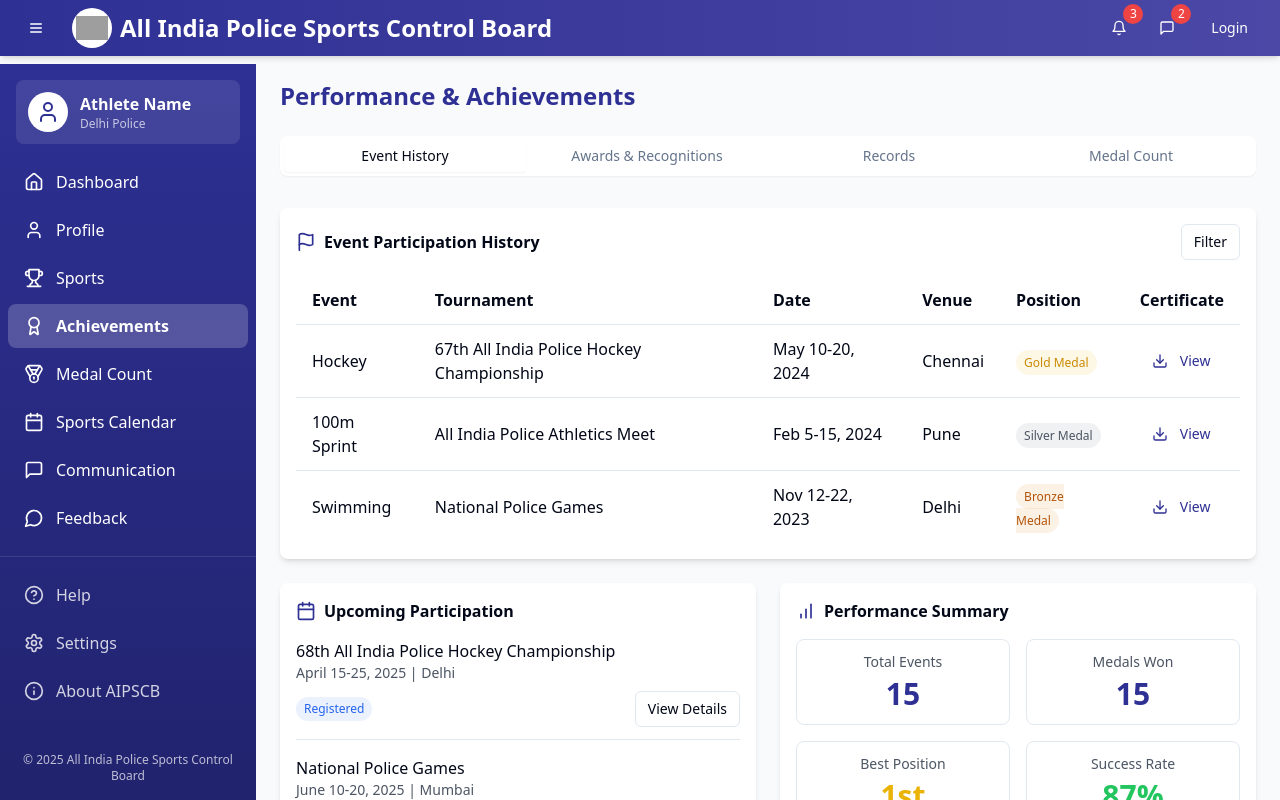
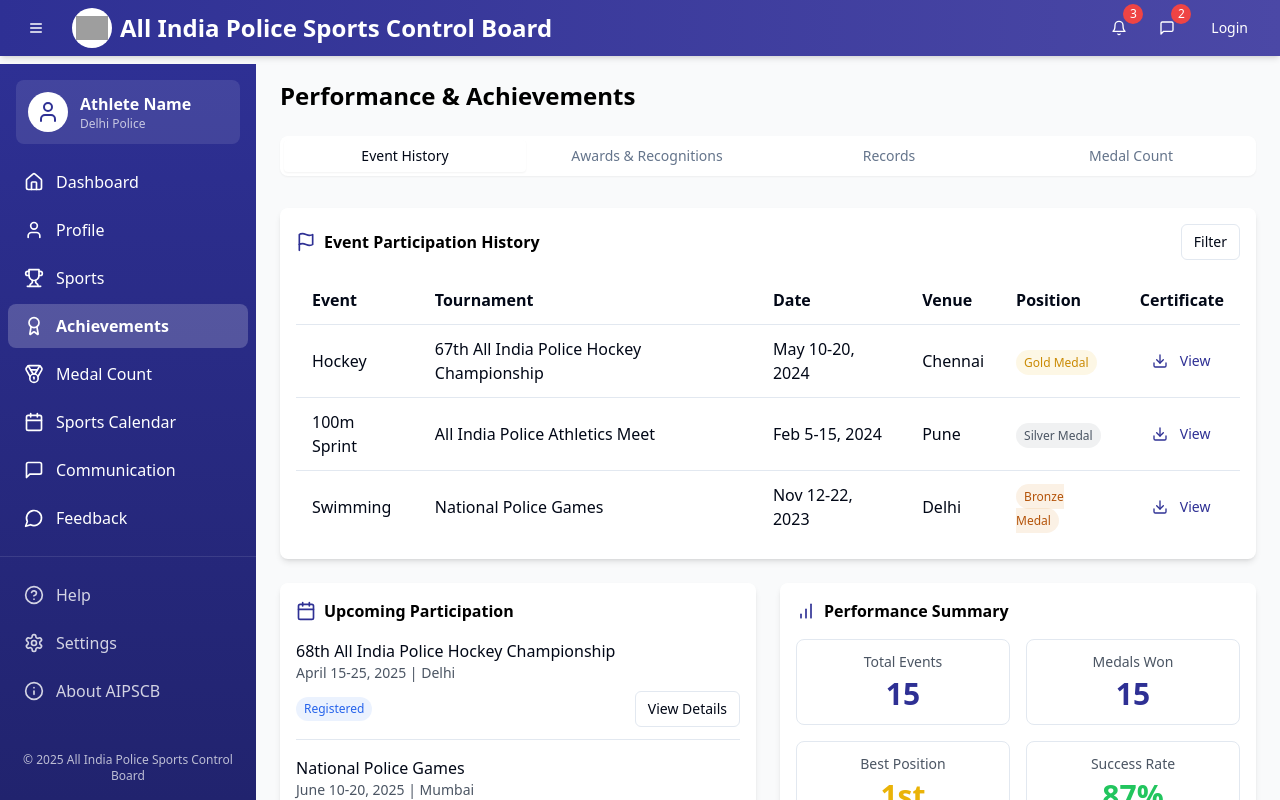
Before and after one commit to suraj826580/police-sports-hub, a React (Vite) app: page /achievements in a window 1280 px wide. Built offline with nearby package versions, Linux system fonts and the light colour scheme; grey boxes are pictures that could not be loaded.

Commit message:
Fix: Make headings bold and black
Make headings bold and black.

```diff
--- a/src/components/AchievementsSection.tsx
+++ b/src/components/AchievementsSection.tsx
@@ -1,4 +1,3 @@
-
 import DataCard from "@/components/ui/DataCard";
 import { Button } from "@/components/ui/button";
 import { Tabs, TabsContent, TabsList, TabsTrigger } from "@/components/ui/tabs";
@@ -7,7 +6,7 @@ import { Award, BarChart, Calendar, Download, Flag, Medal, Star, Trophy } from "
 const AchievementsSection = () => {
   return (
     <div className="animate-fade-in">
-      <h1 className="text-2xl font-bold mb-6 text-police-blue">Performance & Achievements</h1>
+      <h1 className="text-2xl font-bold mb-6 text-black">Performance & Achievements</h1>
 
       <Tabs defaultValue="history" className="w-full">
         <TabsList className="w-full bg-white shadow-sm mb-6 rounded-lg p-1">
@@ -21,7 +20,7 @@ const AchievementsSection = () => {
           <div className="mb-6">
             <DataCard>
               <div className="flex justify-between items-center mb-4">
-                <h3 className="font-semibold flex items-center gap-2">
+                <h3 className="font-bold text-black flex items-center gap-2">
                   <Flag className="h-5 w-5 text-police-blue" />
                   Event Participation History
                 </h3>
@@ -94,7 +93,7 @@ const AchievementsSection = () => {
 
           <div className="grid grid-cols-1 md:grid-cols-2 gap-6">
             <DataCard>
-              <h3 className="font-semibold mb-4 flex items-center gap-2">
+              <h3 className="font-bold text-black mb-4 flex items-center gap-2">
                 <Calendar className="h-5 w-5 text-police-blue" />
                 Upcoming Participation
               </h3>
@@ -121,7 +120,7 @@ const AchievementsSection = () => {
             </DataCard>
 
             <DataCard>
-              <h3 className="font-semibold mb-4 flex items-center gap-2">
+              <h3 className="font-bold text-black mb-4 flex items-center gap-2">
                 <BarChart className="h-5 w-5 text-police-blue" />
                 Performance Summary
               </h3>
@@ -154,7 +153,7 @@ const AchievementsSection = () => {
         <TabsContent value="awards">
           <div className="grid grid-cols-1 md:grid-cols-2 gap-6">
             <DataCard>
-              <h3 className="font-semibold mb-4 flex items-center gap-2">
+              <h3 className="font-bold text-black mb-4 flex items-center gap-2">
                 <Award className="h-5 w-5 text-police-blue" />
                 Awards & Recognitions
               </h3>
@@ -193,7 +192,7 @@ const AchievementsSection = () => {
             </DataCard>
 
             <DataCard>
-              <h3 className="font-semibold mb-4 flex items-center gap-2">
+              <h3 className="font-bold text-black mb-4 flex items-center gap-2">
                 <Star className="h-5 w-5 text-police-blue" />
                 Special Recognitions
               </h3>
@@ -227,7 +226,7 @@ const AchievementsSection = () => {
 
         <TabsContent value="records">
           <DataCard>
-            <h3 className="font-semibold mb-4 flex items-center gap-2">
+            <h3 className="font-bold text-black mb-4 flex items-center gap-2">
               <Trophy className="h-5 w-5 text-police-blue" />
               Athletic Records
             </h3>
@@ -280,7 +279,7 @@ const AchievementsSection = () => {
         <TabsContent value="medals">
           <div className="grid grid-cols-1 md:grid-cols-3 gap-6">
             <DataCard>
-              <h3 className="font-semibold mb-3 flex items-center gap-2">
+              <h3 className="font-bold text-black mb-3 flex items-center gap-2">
                 <Medal className="h-5 w-5 text-yellow-500" />
                 Gold Medals
               </h3>
@@ -314,7 +313,7 @@ const AchievementsSection = () => {
             </DataCard>
 
             <DataCard>
-              <h3 className="font-semibold mb-3 flex items-center gap-2">
+              <h3 className="font-bold text-black mb-3 flex items-center gap-2">
                 <Medal className="h-5 w-5 text-gray-400" />
                 Silver Medals
               </h3>
@@ -338,7 +337,7 @@ const AchievementsSection = () => {
             </DataCard>
 
             <DataCard>
-              <h3 className="font-semibold mb-3 flex items-center gap-2">
+              <h3 className="font-bold text-black mb-3 flex items-center gap-2">
                 <Medal className="h-5 w-5 text-amber-700" />
                 Bronze Medals
               </h3>
```
